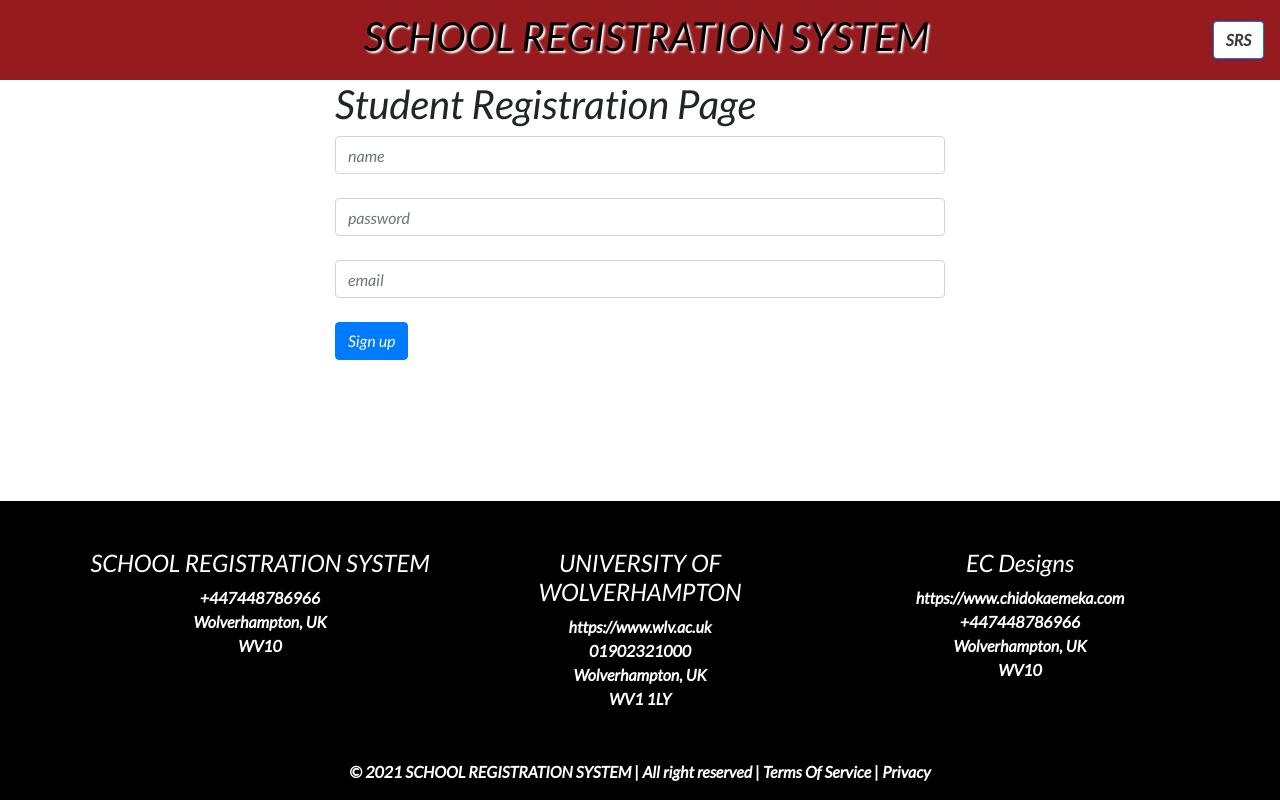
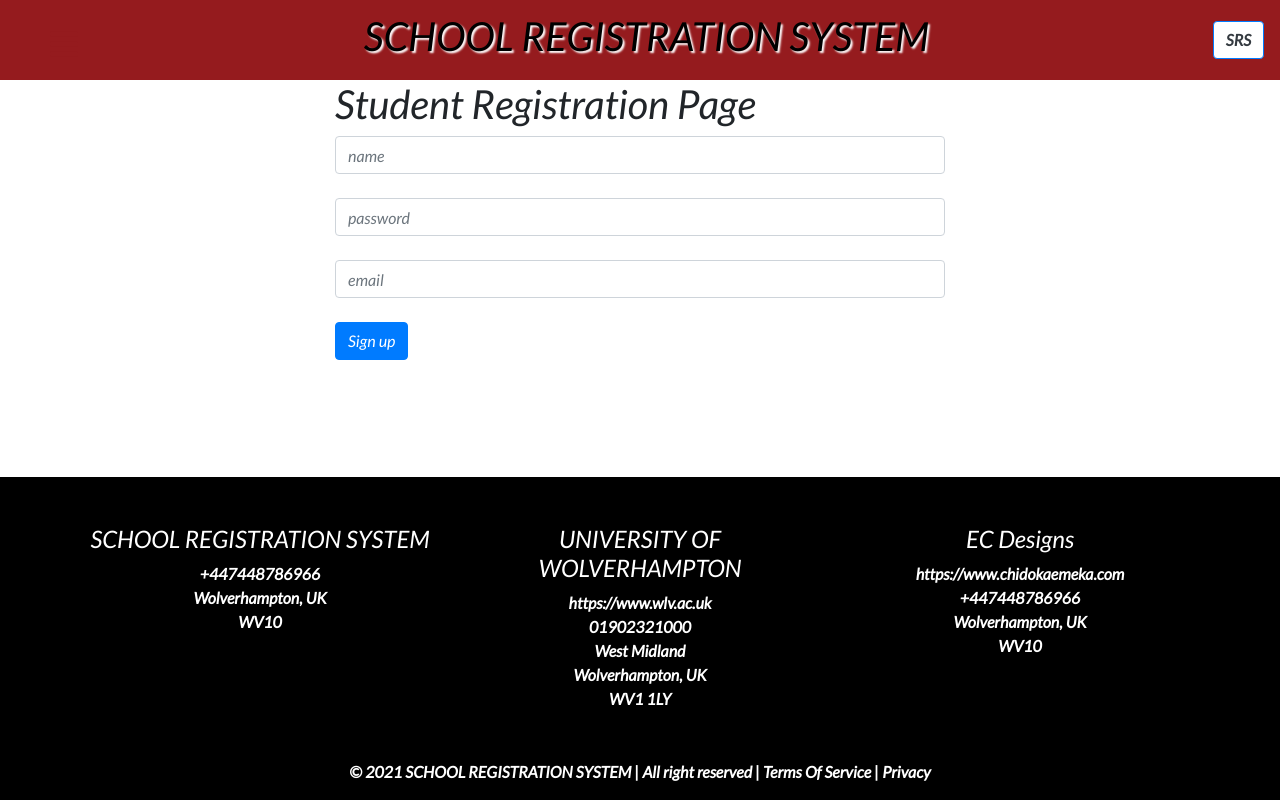
Before and after one commit to Emzzy123/React-_school_registration_system, a React (Create React App) app: page /register in a window 1280 px wide. Built offline with nearby package versions, Linux system fonts and the light colour scheme.

Commit message:
footer update

```diff
--- a/src/Components/Footer.js
+++ b/src/Components/Footer.js
@@ -21,6 +21,7 @@ const Footer = () => {
             <ul className="list-unstyled">
               <li>https://www.wlv.ac.uk</li>
               <li>01902321000</li>
+              <li>West Midland</li>
               <li>Wolverhampton, UK</li>
               <li>WV1 1LY</li>
             </ul>
```
